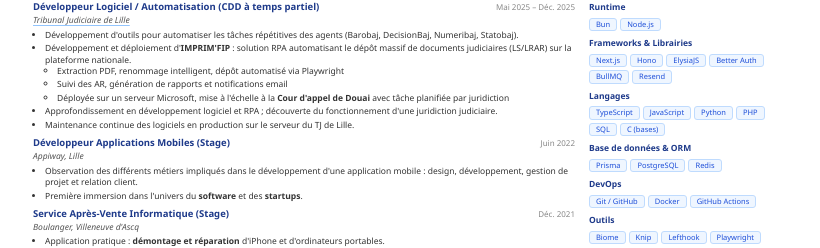
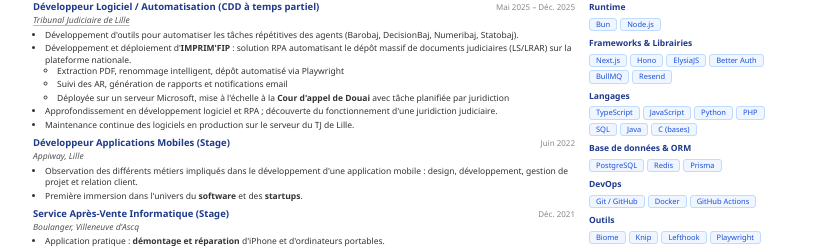
Before and after one commit to devZenta/CV, a website: page src/index.html in a window 1280 px wide. Shown: the part 166-414 px from the top of the page, without its empty margins (229-1049 px from the left). Drawn offline with Linux system fonts and the light colour scheme.

Commit message:
docs(cv): reorder Prisma after DB entries and add Java to languages [release]

```diff
--- a/src/index.html
+++ b/src/index.html
@@ -396,16 +396,17 @@
                         <span class="tag">Python</span
                         ><span class="tag">PHP</span>
                         <span class="tag">SQL</span
-                        ><span class="tag">C (bases)</span>
+                        ><span class="tag">Java</span>
+                        <span class="tag">C (bases)</span>
                     </div>
                 </div>
 
                 <div class="skill-group">
                     <div class="skill-label">Base de données & ORM</div>
                     <div class="tags">
-                        <span class="tag">Prisma</span
-                        ><span class="tag">PostgreSQL</span>
-                        <span class="tag">Redis</span>
+                        <span class="tag">PostgreSQL</span
+                        ><span class="tag">Redis</span>
+                        <span class="tag">Prisma</span>
                     </div>
                 </div>
 
```
